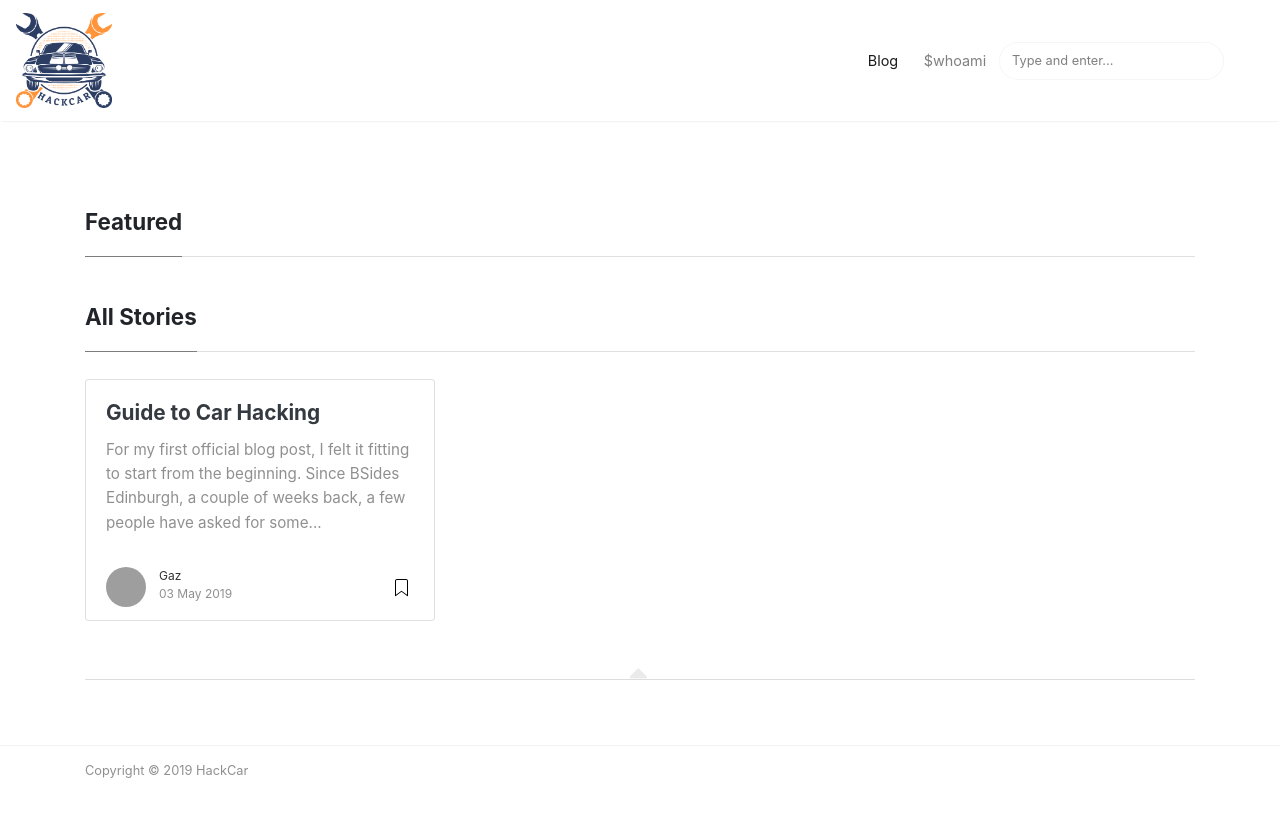
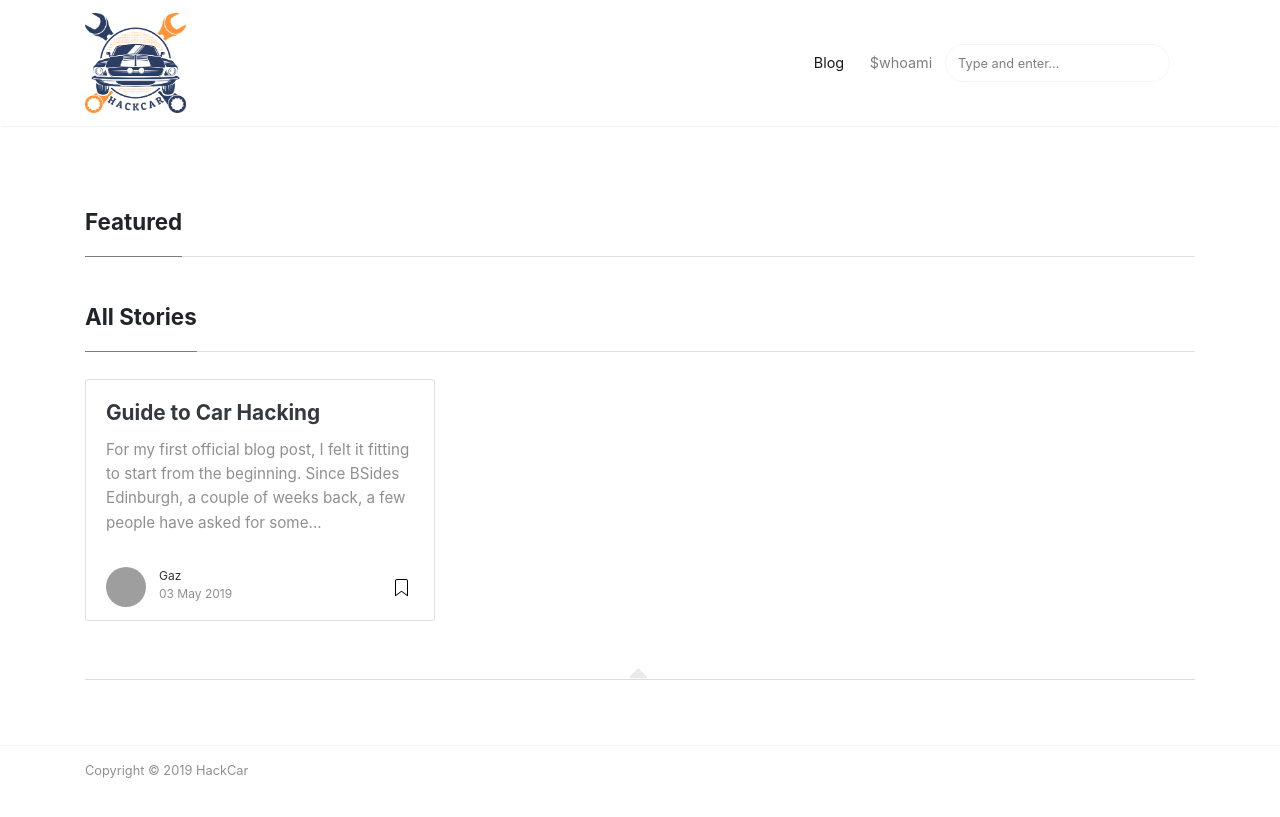
Before and after one commit to gareth305/gareth305.github.io, a Jekyll site: the page built from index.html, in a window 1280 px wide. Shown: the top 817 px of the page. Built offline with Jekyll 4.4.1, drawn with Linux system fonts in a browser that asks for light colours; nearby versions of some CDN libraries; the list of posts is cut into pages by our own code; comment, search, counter and statistics services are not loaded; grey boxes are pictures that could not be loaded.

Commit message:
Update default.html

```diff
--- a/_layouts/default.html
+++ b/_layouts/default.html
@@ -58,14 +58,14 @@ ga('send', 'pageview');
 <!-- Begin Menu Navigation
 ================================================== -->
 <nav class="navbar navbar-expand-lg navbar-light bg-white fixed-top mediumnavigation nav-down">
-<!-- Begin Logo -->
+
+    <div class="container pr-0">
+
+    <!-- Begin Logo -->
     <a class="navbar-brand" href="{{ site.baseurl }}/">
     <img src="{{ site.baseurl }}/{{ site.logo }}" alt="{{ site.name }}">
     </a>
     <!-- End Logo -->
-    <div class="container pr-0">
-
-
 
     <button class="navbar-toggler" type="button" data-toggle="collapse" data-target="#navbarMediumish" aria-controls="navbarSupportedContent" aria-expanded="false" aria-label="Toggle navigation">
     <span class="navbar-toggler-icon"></span>
```
